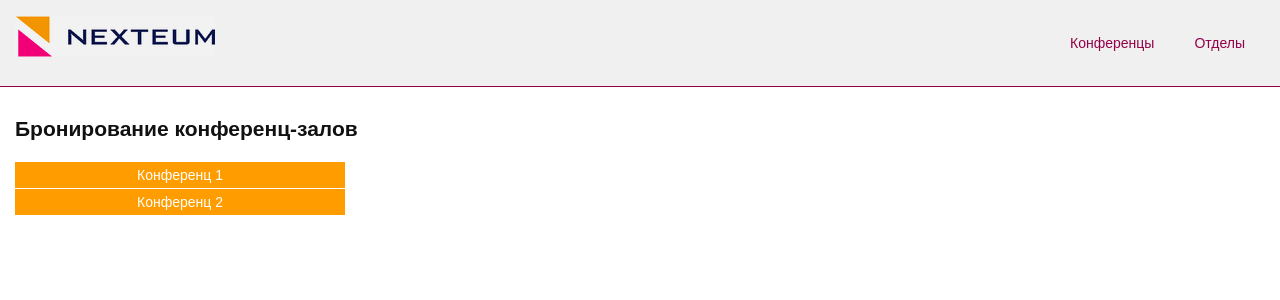
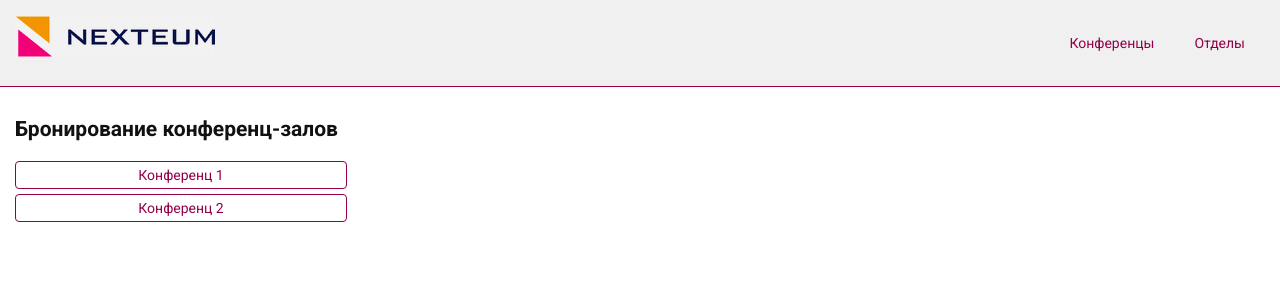
Before and after one commit to vdyrda/react_booker, a React (Create React App) app: page / in a window 1280 px wide. Shown: the top 300 px of the page. Built offline with nearby package versions, Linux system fonts and the light colour scheme.

Commit message:
fix Roboto font, styles changes to common styles, <html> styles

```diff
--- a/src/App.css
+++ b/src/App.css
@@ -1,6 +1,5 @@
 .App {
 	text-align: left;
-	font-size: 1rem;
 	color: #111;
 }
 
@@ -23,6 +22,6 @@
 }
 
 .App-title {
-	font-size: 1.5em;
+	font-size: 1.5rem;
 	margin-top: 15px;
 }
--- a/src/components/Halls/Hall/Hall.css
+++ b/src/components/Halls/Hall/Hall.css
@@ -1,10 +1,16 @@
 .Hall {
-    background: #ff9d00;
-    border-top: 1px solid #fff;
-    color: #fff;
+    border: 1px solid #930049;
+	border-radius: 4px;
+    color: #930049;
     cursor: pointer;
     display: block;
+	margin: 5px 0;
     max-width: 300px;
     padding: 5px 15px;
     text-align: center;
 }
+
+.Hall:hover {
+	border-color: #b20058;
+	color: #930049;
+}
--- a/src/components/UI/common.css
+++ b/src/components/UI/common.css
@@ -1,16 +1,10 @@
-html {
-	color: #111;
-	font-family: 'Roboto', sans-serif;
-	font-size: 14px;
-}
-
 .h1 {
-	font-size: 2em;
+	font-size: 2rem;
 	font-weight: 700;
 }
 
 .h2 {
-	font-size: 1.5em;
+	font-size: 1.5rem;
 	font-weight: 700;
 }
 
--- a/src/index.css
+++ b/src/index.css
@@ -1,5 +1,10 @@
+html {
+  color: #111;
+  font-family: 'Roboto', sans-serif;
+  font-size: 14px;
+}
+
 body {
   margin: 0;
   padding: 0;
-  font-family: sans-serif;
 }
```
Also changed, not shown: 1 other file (tests, documents, lock files or other folders).
